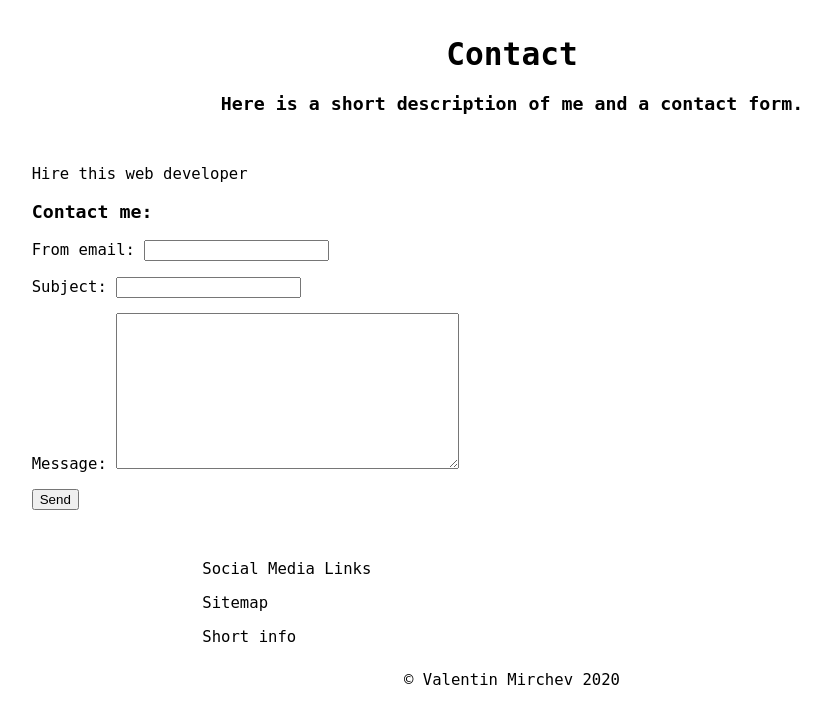
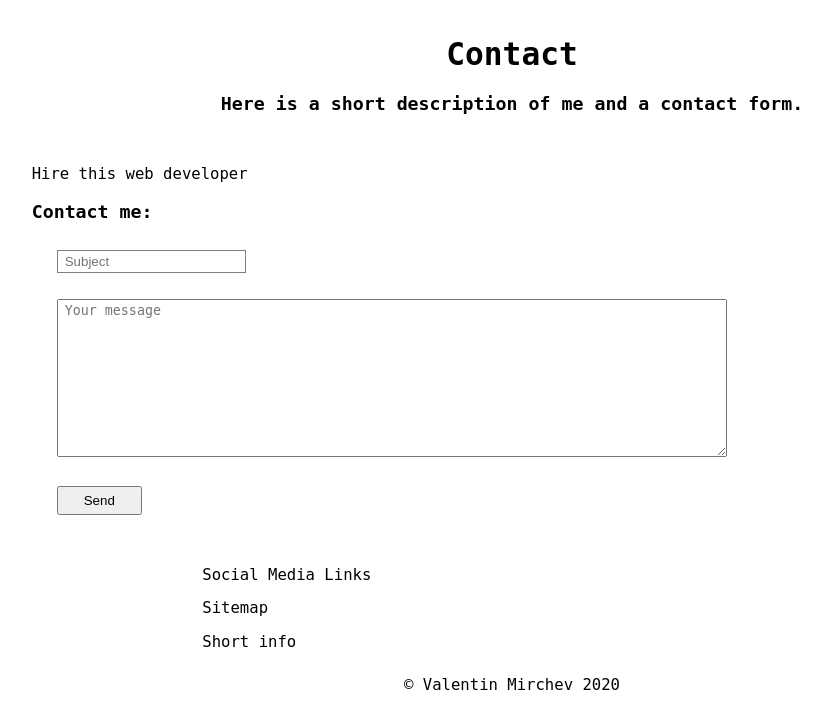
Before and after one commit to val-h/portfolio, a Django app: page /contact/ in a window 1280 px wide. Shown: the part 531-1233 px from the top of the page, without its empty margins (128-959 px from the left). Run offline with Django 3.2, Linux system fonts and the light colour scheme.

Commit message:
New style for the form, new method for sending emails

```diff
--- a/web/forms.py
+++ b/web/forms.py
@@ -1,6 +1,18 @@
 from django import forms
 
 class ContactForm(forms.Form):
-    from_email = forms.EmailField(required=True)
-    subject = forms.CharField(required=True)
-    message = forms.CharField(widget=forms.Textarea, required=True)
+    # from_email = forms.EmailField(label='', widget=forms.TextInput(attrs={
+    #     'placeholder': 'your.email@mail.com',
+    #     'class': 'form-title',
+    #     'cols': 40,
+    # }))
+    subject = forms.CharField(label='', widget=forms.TextInput(attrs={
+        'placeholder': 'Subject',
+        'class': 'form-title',
+        'cols': 40,
+    }))
+    message = forms.CharField(label='', widget=forms.Textarea(attrs={
+        'placeholder': 'Your message',
+        'class': 'form-text',
+        'cols': 80,
+    }))
--- a/web/static/web/style.css
+++ b/web/static/web/style.css
@@ -48,3 +48,27 @@ body {
     border-radius: 50%;
     /* add shadow */
 }
+
+.form-title {
+    margin: 10px 0 0 25px;
+    padding: 3px 3px 3px 7px;
+    border: solid 1px gray;
+}
+
+.form-title:focus {
+    border-left: solid 3px green;
+}
+
+.form-text {
+    margin: 10px 0 0 25px;
+    padding: 3px 3px 3px 7px;
+}
+
+.form-text:focus {
+    border-left: solid 3px green;
+}
+
+.form-button {
+    margin: 10px 0 0 25px;
+    padding: 5px 25px;
+}
--- a/web/templates/web/contact.html
+++ b/web/templates/web/contact.html
@@ -12,6 +12,6 @@
     <form action="{% url 'web:contact' %}" method="POST">
         {% csrf_token %}
         {{ form.as_p }}
-        <button type="submit">Send</button>
+        <button class="form-button" type="submit">Send</button>
     </form>
 {% endblock%}
--- a/web/views.py
+++ b/web/views.py
@@ -4,7 +4,7 @@ from django.shortcuts import render, redirect
 
 from .models import Project
 from .forms import ContactForm
-from portfolio.settings import RECEPIENT_EMAIL
+from portfolio.settings import RECEPIENT_EMAIL, DEFAULT_FROM_EMAIL
 
 # Create your views here.
 def index(request):
@@ -39,18 +39,23 @@ def contact(request):
     """Page containing the contact form plus a bit of info."""
     # SMTP server still not set up
     # https://learndjango.com/tutorials/django-email-contact-form
+
+    #  Slight change, trying out new way of sending the email, doesn't work
     if request.method == 'GET':
         form = ContactForm()
     else:
         form = ContactForm(request.POST)
         if form.is_valid():
             subject = form.cleaned_data['subject']
-            from_email = form.cleaned_data['from_email']
+            # from_email = form.cleaned_data['from_email']
             message = form.cleaned_data['message']
             try:
-                send_mail(subject, message, from_email, [RECEPIENT_EMAIL])
+                send_mail(subject, message, DEFAULT_FROM_EMAIL, [RECEPIENT_EMAIL])
             except BadHeaderError:
                 return HttpResponseRedirect('Invalid header found.')
+            # Only for test purposes
+            # In the future i will make my own logger
+            print('Email Sent!')
             return redirect('web:success')
     return render(request, 'web/contact.html', {'form': form})
 
```
